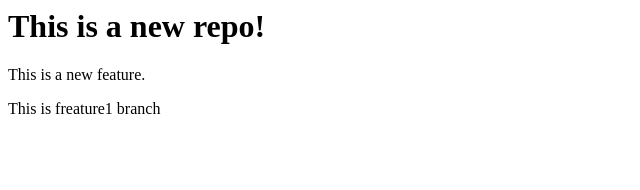
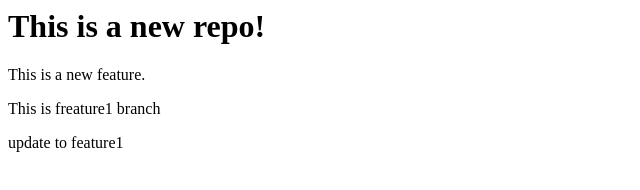
Before and after one commit to khushiibisht/Localrepo, a plain HTML site: page index.html in a window 1280 px wide. Shown: the whole page, without its empty margins (0-640 px from the left). Drawn offline with Linux system fonts and the light colour scheme.

Commit message:
updated feature1

```diff
--- a/index.html
+++ b/index.html
@@ -1,3 +1,4 @@
 <h1>This is a new repo!</h1>
 <p> This is a new feature.</p>
 <p> This is freature1 branch</p>
+<p> update to feature1</p>
```
